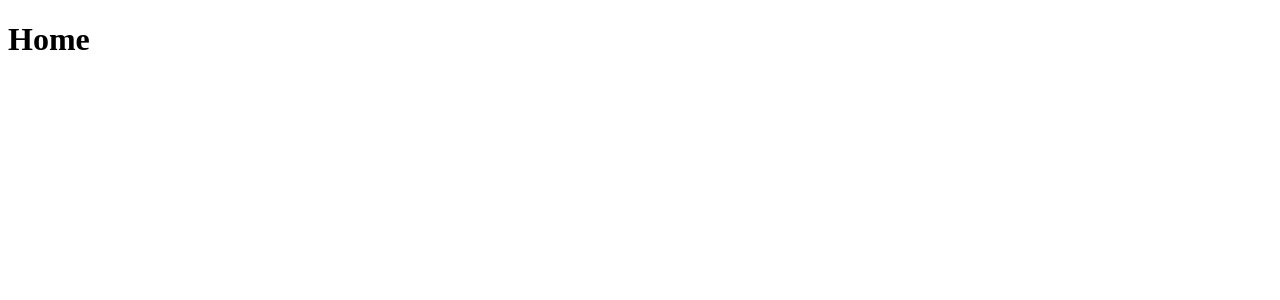
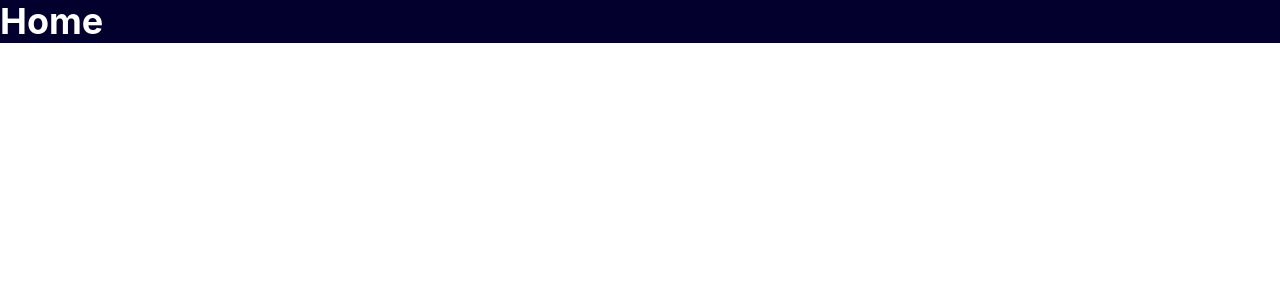
Before and after one commit to Liv44/RPG_project, a React (Create React App) app in the folder app/: page / in a window 1280 px wide. Shown: the top 300 px of the page. Built offline with nearby package versions, Linux system fonts and the light colour scheme.

Commit message:
feat(app/ packages + index.tsx): add chakra UI + colors

```diff
--- a/app/package.json
+++ b/app/package.json
@@ -3,6 +3,9 @@
   "version": "0.1.0",
   "private": true,
   "dependencies": {
+    "@chakra-ui/react": "^2.1.2",
+    "@emotion/react": "^11.9.0",
+    "@emotion/styled": "^11.8.1",
     "@testing-library/jest-dom": "^5.16.4",
     "@testing-library/react": "^13.3.0",
     "@testing-library/user-event": "^13.5.0",
@@ -11,6 +14,7 @@
     "@types/react": "^18.0.9",
     "@types/react-dom": "^18.0.5",
     "axios": "^0.27.2",
+    "framer-motion": "^6.3.5",
     "react": "^18.1.0",
     "react-dom": "^18.1.0",
     "react-router-dom": "^6.3.0",
--- a/app/src/index.tsx
+++ b/app/src/index.tsx
@@ -2,14 +2,27 @@ import React from "react";
 import ReactDOM from "react-dom/client";
 import App from "./App";
 import reportWebVitals from "./reportWebVitals";
+import { ChakraProvider } from "@chakra-ui/react";
+import { extendTheme } from "@chakra-ui/react";
+
+const theme = extendTheme({
+  colors: {
+    error: "#F80E0E",
+    success: "#1FE427",
+    background: "#F6F6F6",
+    blue: "#04002D",
+    pink: "#EC004A",
+    yellow: "#FFB800",
+  },
+});
 
 const root = ReactDOM.createRoot(
   document.getElementById("root") as HTMLElement
 );
 root.render(
-  <React.StrictMode>
+  <ChakraProvider theme={theme}>
     <App />
-  </React.StrictMode>
+  </ChakraProvider>
 );
 
 // If you want to start measuring performance in your app, pass a function
--- a/app/src/pages/Home.tsx
+++ b/app/src/pages/Home.tsx
@@ -1,9 +1,12 @@
+import { Heading } from "@chakra-ui/react";
 import React, { FC } from "react";
 // interface HomeProps {}
 export const Home: FC = () => {
   return (
     <div>
-      <h1>Home</h1>
+      <Heading backgroundColor="blue" color="white">
+        Home
+      </Heading>
     </div>
   );
 };
```
Also changed, not shown: 1 other file (tests, documents, lock files or other folders).
